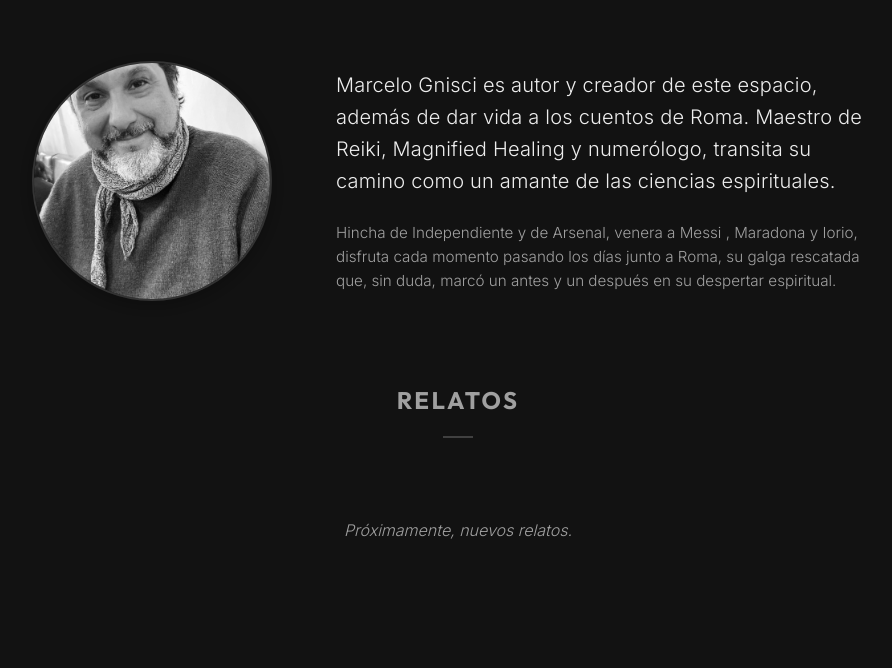
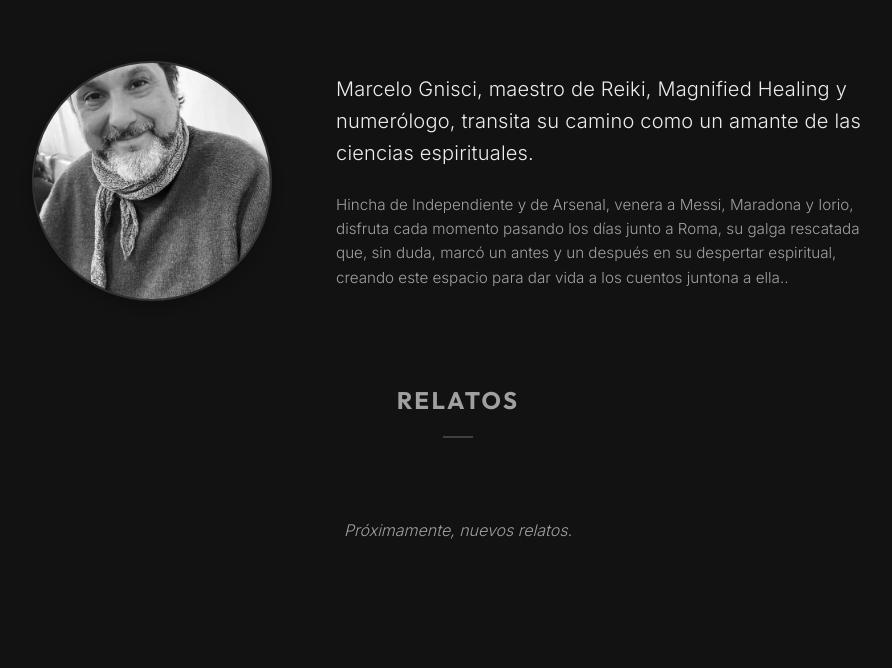
Before and after one commit to maka77/marcelo-gnisci-web, a website built with Vite: page index.html in a window 1280 px wide. Shown: the part 123-791 px from the top of the page, without its empty margins (182-1074 px from the left). Built offline with nearby package versions, Linux system fonts and the light colour scheme; some packages are replaced by stand-ins of ours; no server answers; the database is empty.

Commit message:
Actualizar index
Gramática

```diff
--- a/index.html
+++ b/index.html
@@ -28,10 +28,10 @@
         </div>
         <div class="bio-content">
           <p class="lead-text">
-            Marcelo Gnisci es autor y creador de este espacio, además de dar vida a los cuentos de Roma. Maestro de Reiki, Magnified Healing y numerólogo, transita su camino como un amante de las ciencias espirituales.
+            Marcelo Gnisci, maestro de Reiki, Magnified Healing y numerólogo, transita su camino como un amante de las ciencias espirituales.
           </p>
           <p class="sub-text">
-            Hincha de Independiente y de Arsenal, venera a Messi , Maradona y Iorio, disfruta cada momento pasando los días junto a Roma, su galga rescatada que, sin duda, marcó un antes y un después en su despertar espiritual.
+            Hincha de Independiente y de Arsenal, venera a Messi, Maradona y Iorio, disfruta cada momento pasando los días junto a Roma, su galga rescatada que, sin duda, marcó un antes y un después en su despertar espiritual, creando este espacio para dar vida a los cuentos juntona a ella..
           </p>
         </div>
       </section>
```
